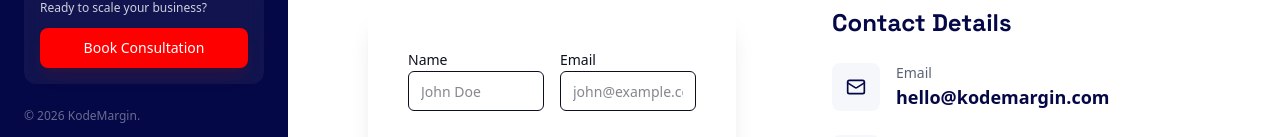
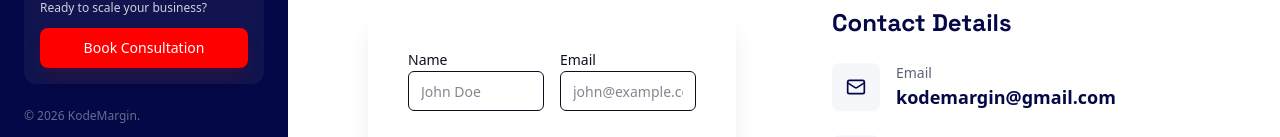
Before and after one commit to KodeMargin/website, a Next.js app: page /contact in a window 1280 px wide. Shown: the part 652-789 px from the top of the page. Built offline with nearby package versions, Linux system fonts and the light colour scheme.

Commit message:
feat: add contact information and social media links data

```diff
--- a/src/data/contact.ts
+++ b/src/data/contact.ts
@@ -4,26 +4,26 @@ import { Mail, Phone, MapPin, Linkedin, Twitter, Github, Instagram } from "lucid
 export const contactInfo = [
     {
         label: "Email",
-        value: "hello@kodemargin.com",
+        value: "kodemargin@gmail.com",
         icon: Mail,
-        href: "mailto:hello@kodemargin.com"
+        href: "mailto:kodemargin@gmail.com"
     },
     {
         label: "Phone",
-        value: "+1 (555) 123-4567",
+        value: "+94 71 188 8358",
         icon: Phone,
-        href: "tel:+15551234567"
+        href: "tel:+94711888358"
     },
     {
         label: "Office",
-        value: "101 Tech Hub, Innovation Dr, San Francisco, CA",
+        value: "Kurunegala, Sri Lanka",
         icon: MapPin,
         href: "https://maps.google.com" // Placeholder
     }
 ]
 
 export const socialLinks = [
-    { name: "LinkedIn", icon: Linkedin, href: "#" },
+    { name: "LinkedIn", icon: Linkedin, href: "https://www.linkedin.com/company/kodemargin/" },
     { name: "Twitter", icon: Twitter, href: "#" },
     { name: "GitHub", icon: Github, href: "#" },
     { name: "Instagram", icon: Instagram, href: "#" }
```
